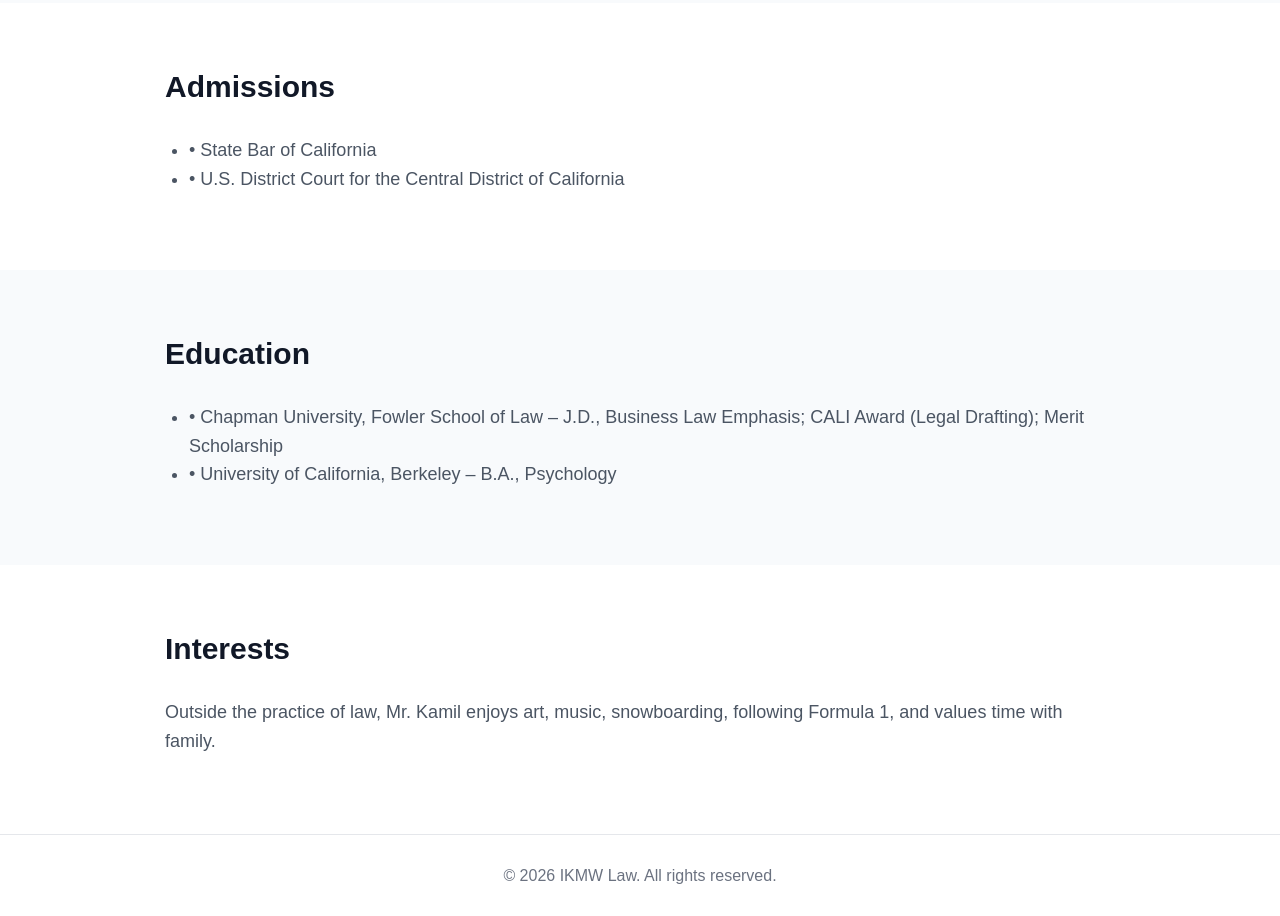
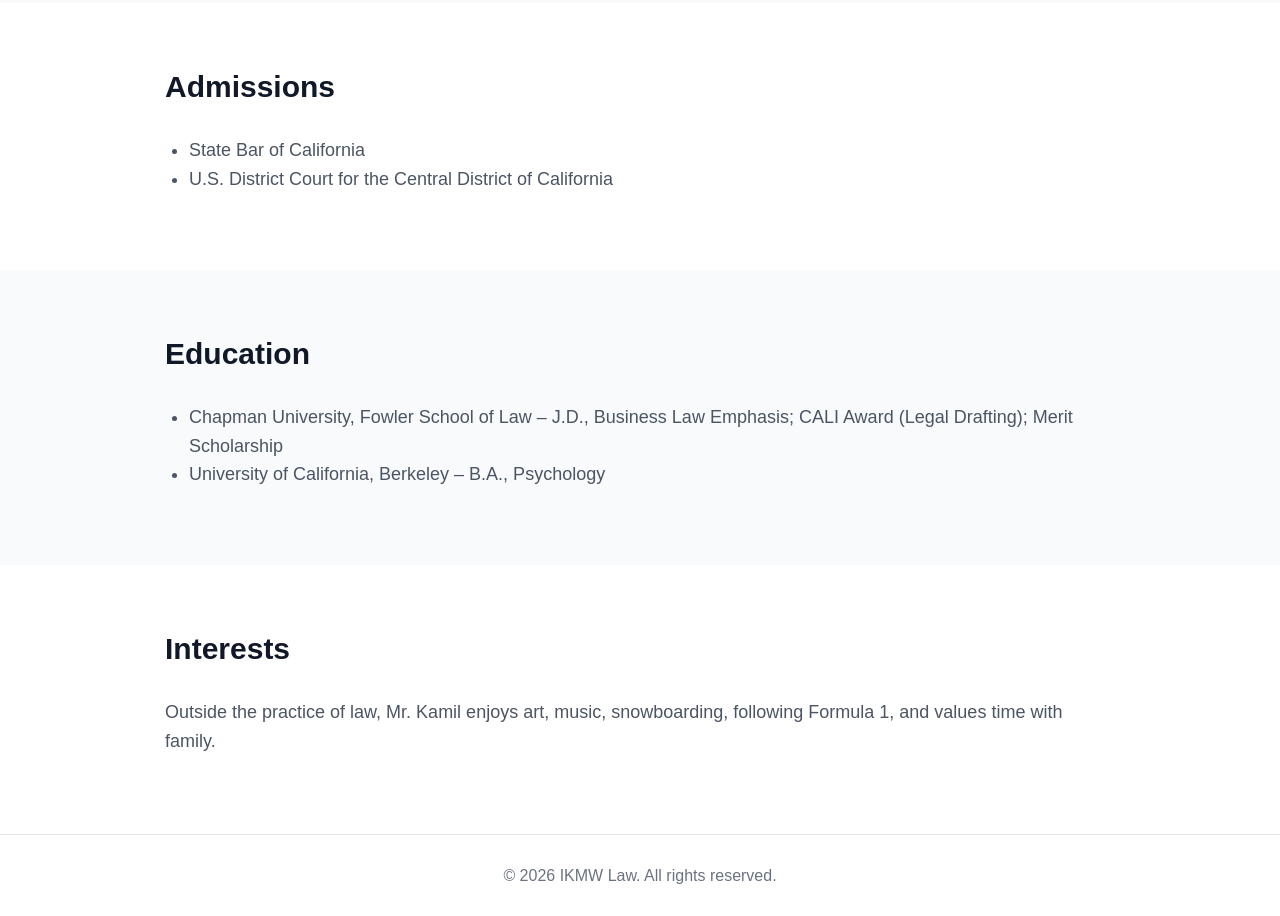
Before and after one commit to awsroy0001/my-website, a plain HTML site: page attorney.html in a window 1280 px wide. Shown: the part 900-1816 px from the top of the page. Drawn offline with Linux system fonts and the light colour scheme.

Commit message:
Update attorney.html

```diff
--- a/attorney.html
+++ b/attorney.html
@@ -233,8 +233,8 @@
         <h2>Admissions</h2>
 
         <ul>
-          <li>•	State Bar of California</li>
-          <li>•	U.S. District Court for the Central District of California</li>
+          <li>State Bar of California</li>
+          <li>U.S. District Court for the Central District of California</li>
         </ul>
 
       </div>
@@ -251,8 +251,8 @@
         <h2>Education</h2>
 
         <ul>
-          <li>•	Chapman University, Fowler School of Law – J.D., Business Law Emphasis; CALI Award (Legal Drafting); Merit Scholarship</li>
-          <li>•	University of California, Berkeley – B.A., Psychology</li>
+          <li>Chapman University, Fowler School of Law – J.D., Business Law Emphasis; CALI Award (Legal Drafting); Merit Scholarship</li>
+          <li>University of California, Berkeley – B.A., Psychology</li>
         </ul>
 
       </div>
```
